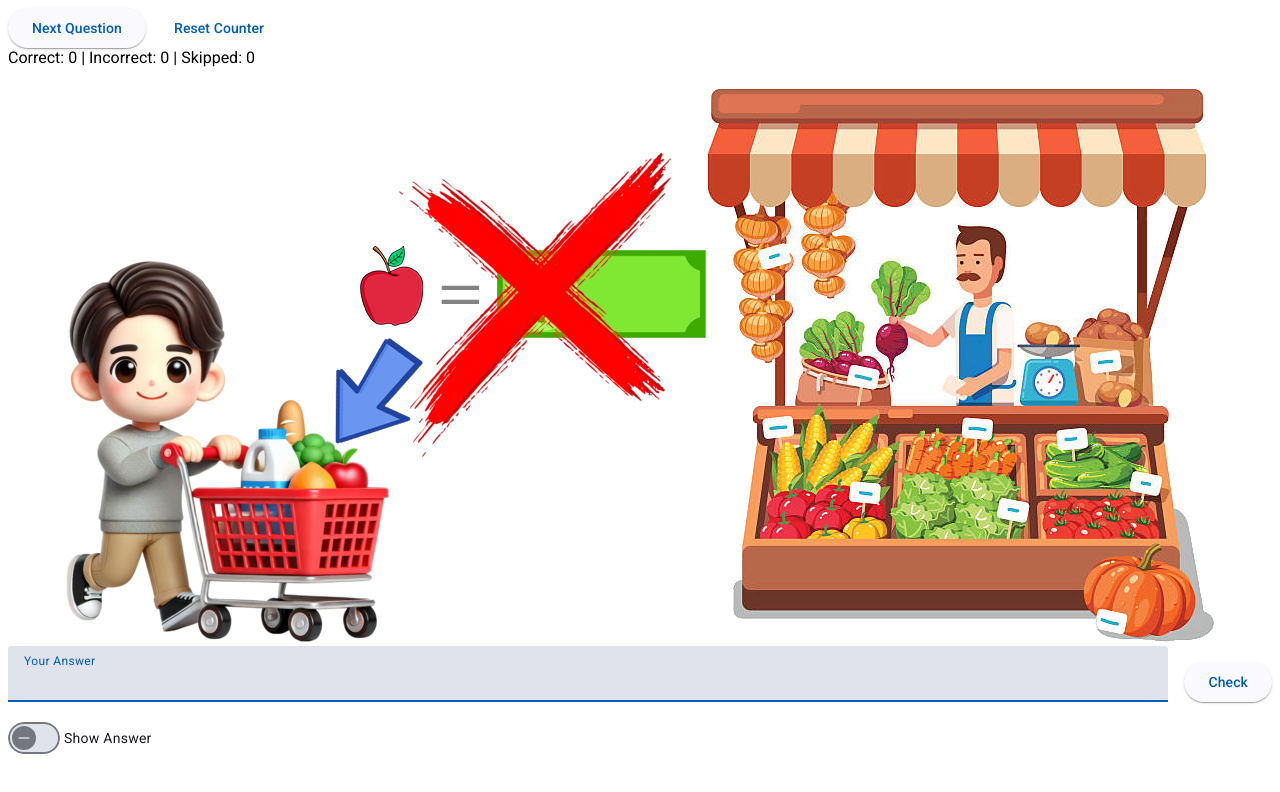
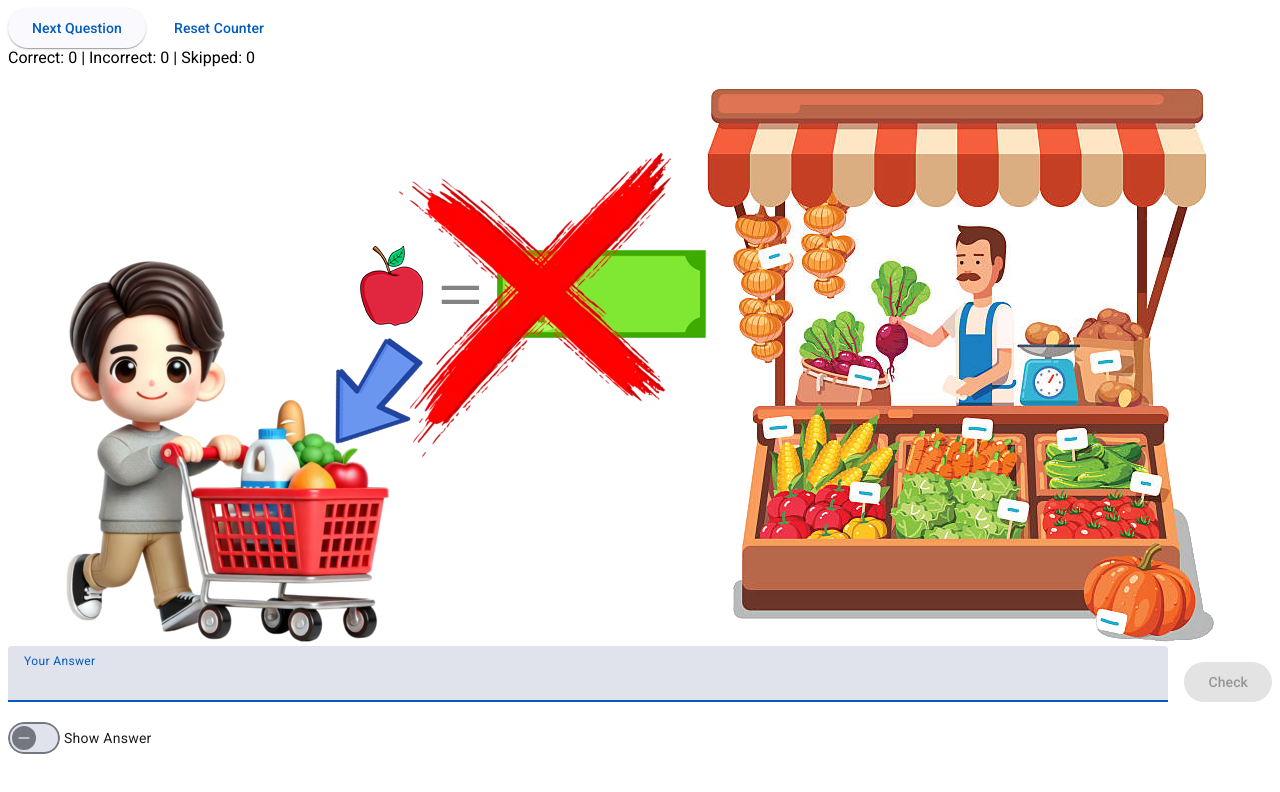
Before and after one commit to erekleroinishvili/trader-lingo, an Angular app: page / in a window 1280 px wide. Shown: the top 792 px of the page. Built offline with nearby package versions, Linux system fonts and the light colour scheme.

Commit message:
Disable submit button when answer empty

```diff
--- a/src/app/components/user-answer/user-answer.component.html
+++ b/src/app/components/user-answer/user-answer.component.html
@@ -4,5 +4,5 @@
         <input matInput placeholder="" [@correct]="correctCount" [@incorrect]="incorrectCount" #answer>
     </mat-form-field>
 
-    <button mat-raised-button color="primary" type="submit">Check</button>
+    <button mat-raised-button color="primary" type="submit" [disabled]="isEmpty(answer.value)">Check</button>
 </form>
--- a/src/app/components/user-answer/user-answer.component.ts
+++ b/src/app/components/user-answer/user-answer.component.ts
@@ -38,6 +38,7 @@ export class UserAnswerComponent implements OnChanges, AfterViewInit {
   private readonly userInput = viewChild.required<ElementRef<HTMLInputElement>>('answer')
 
   protected checkAnswer(answer: string) {
+    if ( this.isEmpty(answer) ) return
     const correct = matchAnswers(answer, this.answers())
     if (correct) {
       this.correctCount++
@@ -62,4 +63,8 @@ export class UserAnswerComponent implements OnChanges, AfterViewInit {
     this.getReadyForNextUserInput()
   }
 
+  isEmpty(value: string) {
+    return !value || !value.trim().length
+  }
+
 }
```
